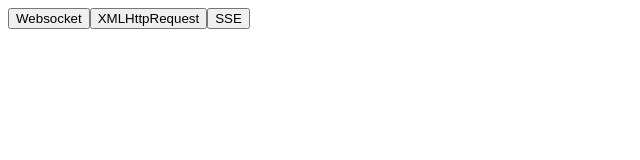
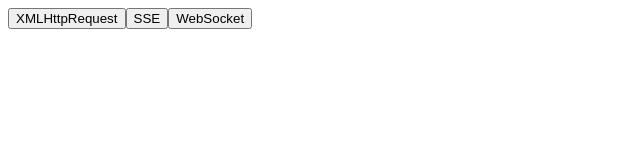
Before and after one commit to MarcelEn/websocket-presentation, a React (Create React App) app: page / in a window 1280 px wide. Shown: the top 160 px of the page, without its empty margins (0-640 px from the left). Built offline with nearby package versions, Linux system fonts and the light colour scheme.

Commit message:
websocket proxy renaming

```diff
--- a/package.json
+++ b/package.json
@@ -19,7 +19,7 @@
         "eject": "react-scripts eject"
     },
     "proxy": {
-        "/websocket": {
+        "/web_socket": {
             "target": "ws://localhost:8080",
             "ws": true
         },
--- a/src/App.js
+++ b/src/App.js
@@ -25,14 +25,14 @@ class App extends Component {
             default:
                 return (
                     <div>
-                        <button onClick={() => this.setState({ mode: WEBSOCKET })}>
-                            Websocket
-                        </button>
                         <button onClick={() => this.setState({ mode: HTTP_REQUEST })}>
                             XMLHttpRequest
                         </button>
                         <button onClick={() => this.setState({ mode: USE_SSE })}>
                             SSE
+                        </button>
+                        <button onClick={() => this.setState({ mode: WEBSOCKET })}>
+                            WebSocket
                         </button>
                     </div>
                 )
--- a/src/Websocket.js
+++ b/src/Websocket.js
@@ -8,7 +8,7 @@ class Websocket extends Component {
 
         const protocol = window.location.protocol === 'http:' ? 'ws:' : 'wss:';
 
-        const socket = new WebSocket(`${protocol}//${window.location.host}/websocket`);
+        const socket = new WebSocket(`${protocol}//${window.location.host}/web_socket`);
 
         socket.onopen = () => console.log("connected");
 
```
